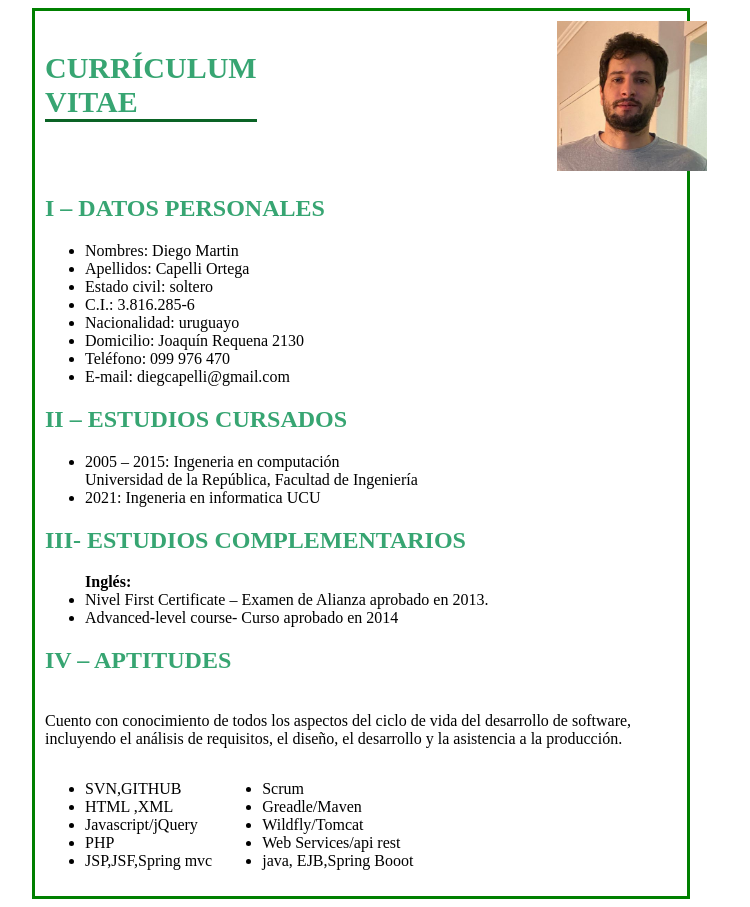
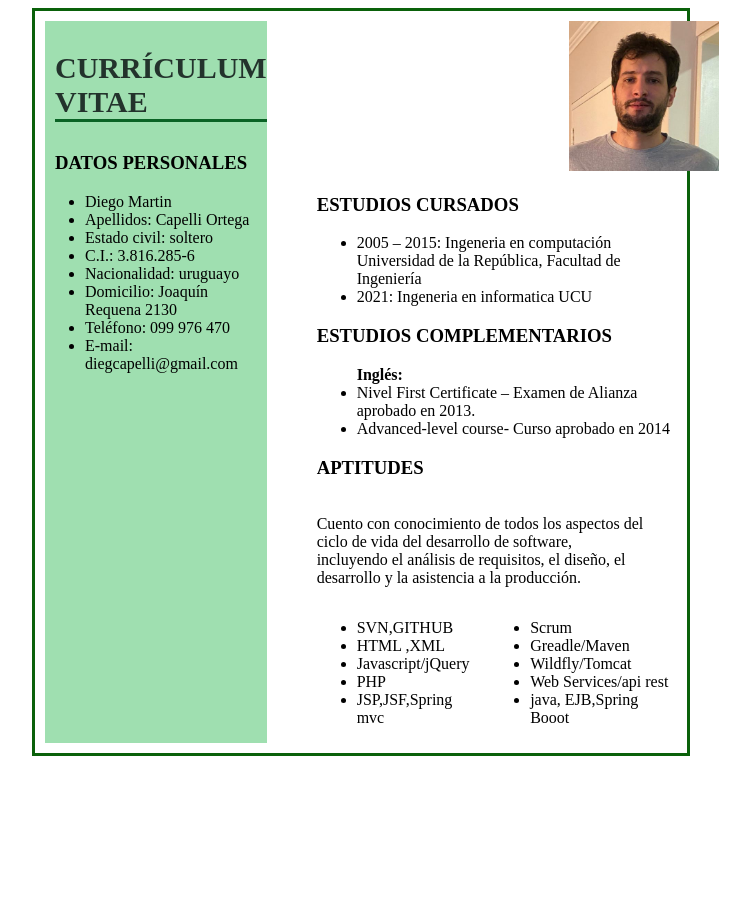
Before and after one commit to ucudal/PW_2021_Website-diegocapelli, a website: page docs/index.html in a window 1280 px wide. Shown: the whole page, without its empty margins (279-1029 px from the left). After the commit the page ends 800 px from the top, so only its background shows below. Drawn offline with Linux system fonts and the light colour scheme.

Commit message:
mejoras sobre index.html

```diff
--- a/docs/index.html
+++ b/docs/index.html
@@ -6,6 +6,7 @@
     <meta http-equiv="X-UA-Compatible" content="IE=edge">
     <meta name="viewport" content="width=device-width, initial-scale=1.0">
     <title>curriculum vitae Diego</title>
+    <link rel="stylesheet" href="https://use.fontawesome.com/releases/v5.5.0/css/all.css" integrity="sha384-B4dIYHKNBt8Bc12p+WXckhzcICo0wtJAoU8YZTY5qE0Id1GSseTk6S+L3BlXeVIU" crossorigin="anonymous">
 </head>
 
 <body>
@@ -14,16 +15,12 @@
 
         <div style="display: flex">
 
-            <section style="margin-right: 300px;">
-                <h1>CURRÍCULUM VITAE</h1>
-            </section>
-            <section> <img src="foto.jpg" alt="Girl in a jacket" width="150" height="150">
-            </section>
-        </div>
+            <section style="margin-right: 50px;" class="panel1">
+                <h1 id="titulo">CURRÍCULUM VITAE</h1>
                 <section>
-            <h2>I – DATOS PERSONALES</h2>
+                    <h3 id="personal_data">DATOS PERSONALES</h3>
                     <ul>
-                <li>Nombres: Diego Martin</li>
+                        <li >  Diego Martin</li>
                         <li>Apellidos: Capelli Ortega</li>
                         <li>Estado civil: soltero</li>
                         <li>C.I.: 3.816.285-6</li>
@@ -35,7 +32,15 @@
                 </section>
 
 
-        <h2>II – ESTUDIOS CURSADOS</h2>
+
+
+
+
+
+            </section>
+            <section> <img src="foto.jpg" alt="Girl in a jacket" width="150" height="150" style="margin-left: 70%;">
+                <section>
+                    <h3>ESTUDIOS CURSADOS</h3>
 
                     <ul>
                         <li>2005 – 2015: Ingeneria en computación</li>
@@ -44,9 +49,9 @@
 
                     </ul>
 
-
+                </section>
                 <section>
-            <h2>III- ESTUDIOS COMPLEMENTARIOS</h2>
+                    <h3>ESTUDIOS COMPLEMENTARIOS</h3>
 
                     <ul> <strong>Inglés:</strong>
 
@@ -56,8 +61,9 @@
                 </section>
 
                 <section>
-            <h2>IV – APTITUDES</h2>
-            <p><br>Cuento con conocimiento de todos los aspectos del ciclo de vida del desarrollo de software,</br> incluyendo el
+                    <h3>APTITUDES</h3>
+                    <p><br>Cuento con conocimiento de todos los aspectos del ciclo de vida del desarrollo de software,</br>
+                        incluyendo el
                         análisis de requisitos, el diseño, el desarrollo y la asistencia a la producción.</p>
 
                     <div style="display: flex">
@@ -86,13 +92,24 @@
                 </section>
 
             </section>
+
+
+
+        </div>
+
+
+
+
+
+
+    </section>
     <style type="text/css">
         h2 {
-            color: rgb(55, 165, 114);
+            color: rgb(35, 51, 44);
         }
 
         h1 {
-            color: rgb(55, 165, 114);
+            color: rgb(35, 51, 44);
             font-size: 30px;
             font-weight: bold;
             border-bottom: medium solid #0a6325;
@@ -101,9 +118,24 @@
         .center {
             margin: auto;
             width: 50%;
-            border: 3px solid green;
+            border: 3px solid rgb(10, 97, 10);
             padding: 10px;
         }
+        .panel1{
+           background-color: #9fdfb0;
+
+        }
+
+        #titulo{
+             margin-left: 10px;
+
+        }
+
+        #personal_data{
+             margin-left: 10px;
+
+        }
+
     </style>
 
 
```
Lines whose indentation alone changed are shown as unchanged.
